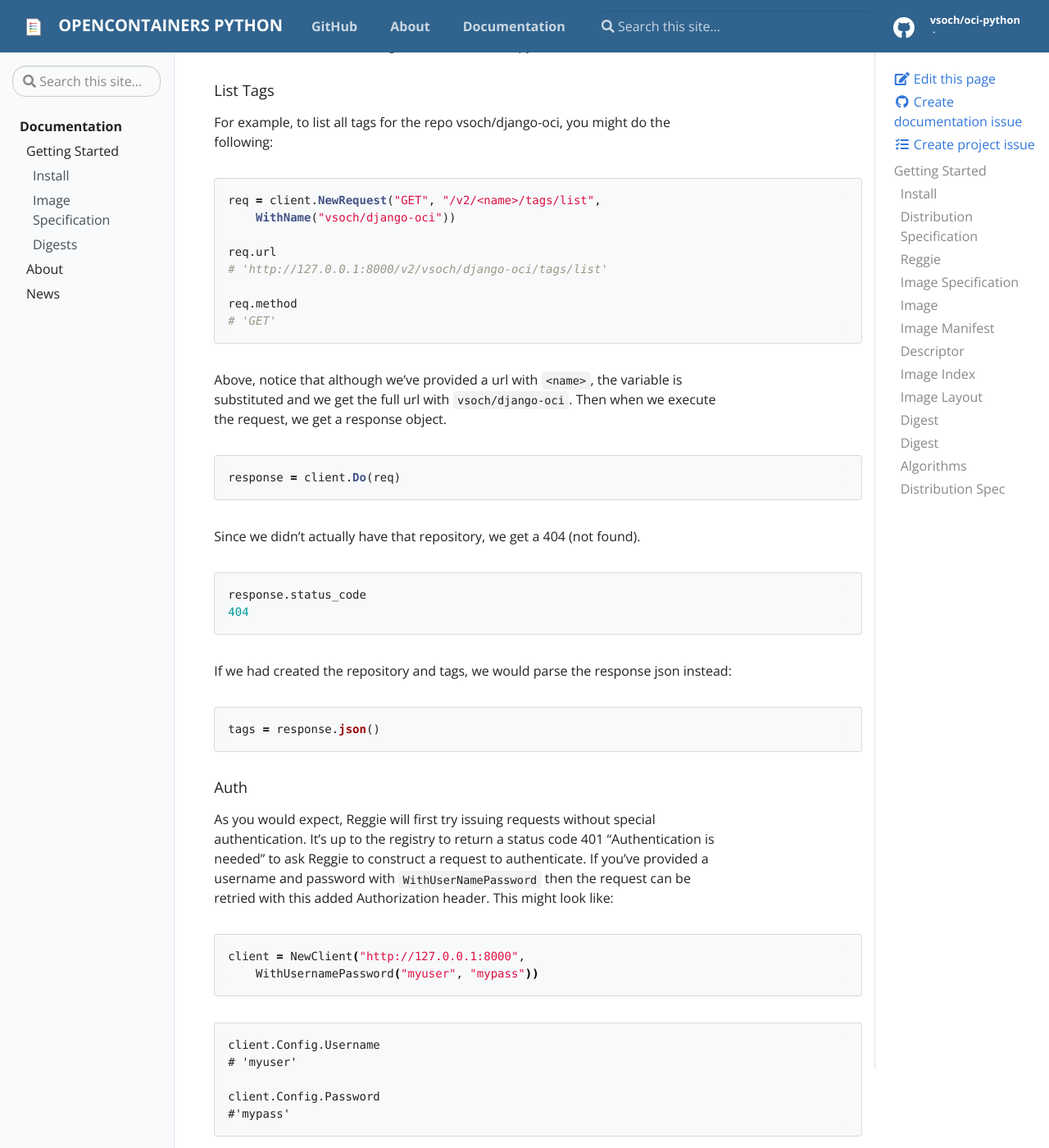
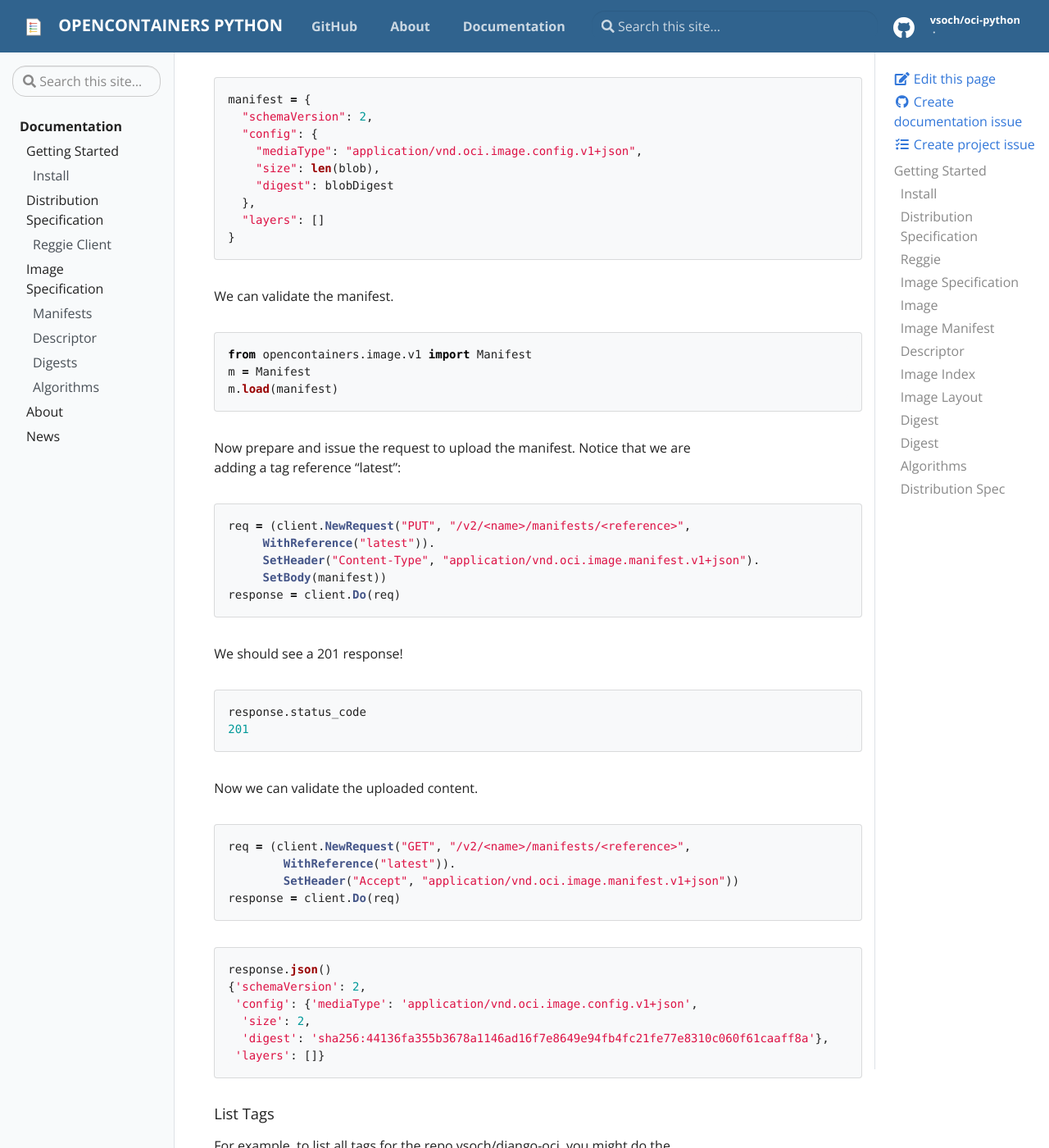
Before and after one commit to vsoch/oci-python, a Jekyll site: the page built from docs/_docs/getting-started.md, in a window 1280 px wide and 1400 px high, scrolled down 8695 px. Shown: the whole window at 82% size. Built offline with Jekyll 4.4.1, drawn with Linux system fonts in a browser that asks for light colours; some of the changed text lies outside the part shown.

Commit message:
tweaks to getting started docs and client
Signed-off-by: vsoch <vsochat@stanford.edu>

````diff
--- a/docs/_docs/getting-started.md
+++ b/docs/_docs/getting-started.md
@@ -20,6 +20,8 @@ git clone {{ site.repo }}
 cd {{ site.github_repo }}
 python setup.py install
 ```
+
+Note that this library (and thus documentation) is still under development.
 
 ## Distribution Specification
 
@@ -264,7 +266,6 @@ client = NewClient("http://localhost:8000",
            WithDefaultName("myorg/myrepo"),
 	   WithDebug(True)
 )
-
 ```
 
 And then create the request.
@@ -307,11 +308,11 @@ blobChunk2 = blob[1]
 We also need to provide a range, and calculate a sha256 digest!
 
 ```bash
-blobChunk1Range = "0-%s" % (len(blobChunk1)-1)
-blobChunk2Range = "%s-%s" % (len(blobChunk1), len(blob)-1)
+blobChunk1Range = "0-1"
+blobChunk2Range = "1-2"
 ```
 
-Here is a function for the digest
+Here is a function for the digest calculation:
 
 ```
 import hashlib
@@ -356,13 +357,65 @@ req = client.NewRequest("GET", "/v2/<name>/blobs/<digest>",
         WithDigest(blobDigest))
 response = client.Do(req)
 ```
+
 ##### Upload a Manifest
 
-Let's create a tag!
+Let's create a manifest! We will use our previous blob as the config blob.
 
-TODO: we should create image Manifest with OCI python
+```python
+manifest = {
+  "schemaVersion": 2,
+  "config": {
+    "mediaType": "application/vnd.oci.image.config.v1+json",
+    "size": len(blob),
+    "digest": blobDigest
+  },
+  "layers": []
+}
+```
 
+We can validate the manifest.
 
+```python
+from opencontainers.image.v1 import Manifest
+m = Manifest
+m.load(manifest)
+```
+
+Now prepare and issue the request to upload the manifest. Notice that we are adding a tag
+reference "latest":
+
+```python
+req = (client.NewRequest("PUT", "/v2/<name>/manifests/<reference>",
+     WithReference("latest")).
+     SetHeader("Content-Type", "application/vnd.oci.image.manifest.v1+json").
+     SetBody(manifest))
+response = client.Do(req)
+```
+
+We should see a 201 response!
+
+```python
+response.status_code
+201
+```
+
+Now we can validate the uploaded content.
+
+```python
+req = (client.NewRequest("GET", "/v2/<name>/manifests/<reference>",
+        WithReference("latest")).
+        SetHeader("Accept", "application/vnd.oci.image.manifest.v1+json"))
+response = client.Do(req)
+```
+```python
+response.json()
+{'schemaVersion': 2,
+ 'config': {'mediaType': 'application/vnd.oci.image.config.v1+json',
+  'size': 2,
+  'digest': 'sha256:44136fa355b3678a1146ad16f7e8649e94fb4fc21fe77e8310c060f61caaff8a'},
+ 'layers': []}
+```
 
 
 ##### List Tags
````
Also changed, not shown: other parts of docs/_docs/getting-started.md (+5 -5 lines), docs/_data/toc.yml (+14 -2 lines), 3 other files.
